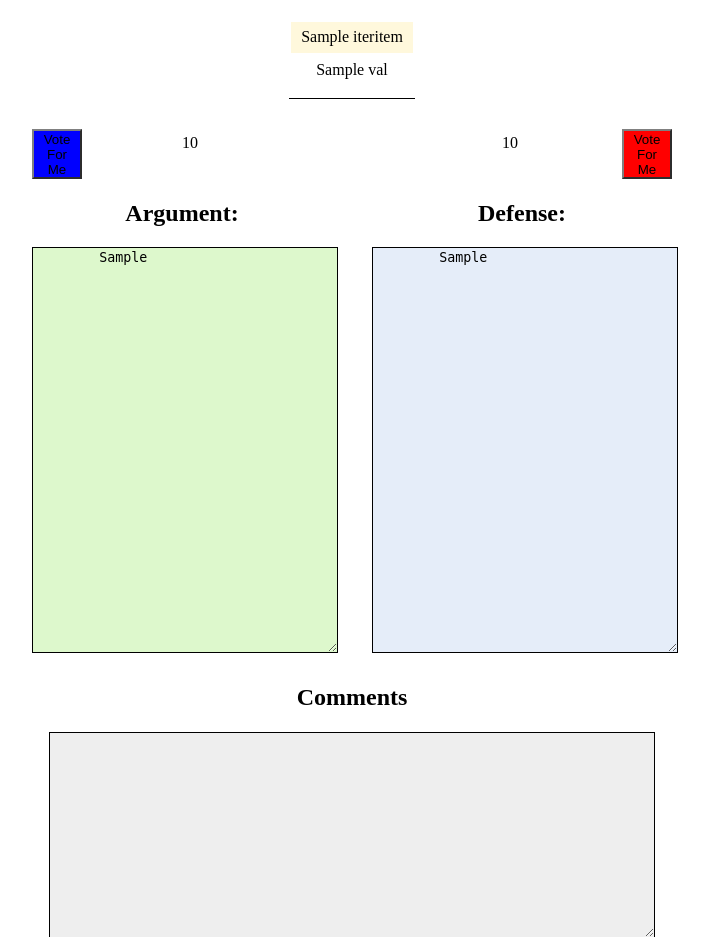
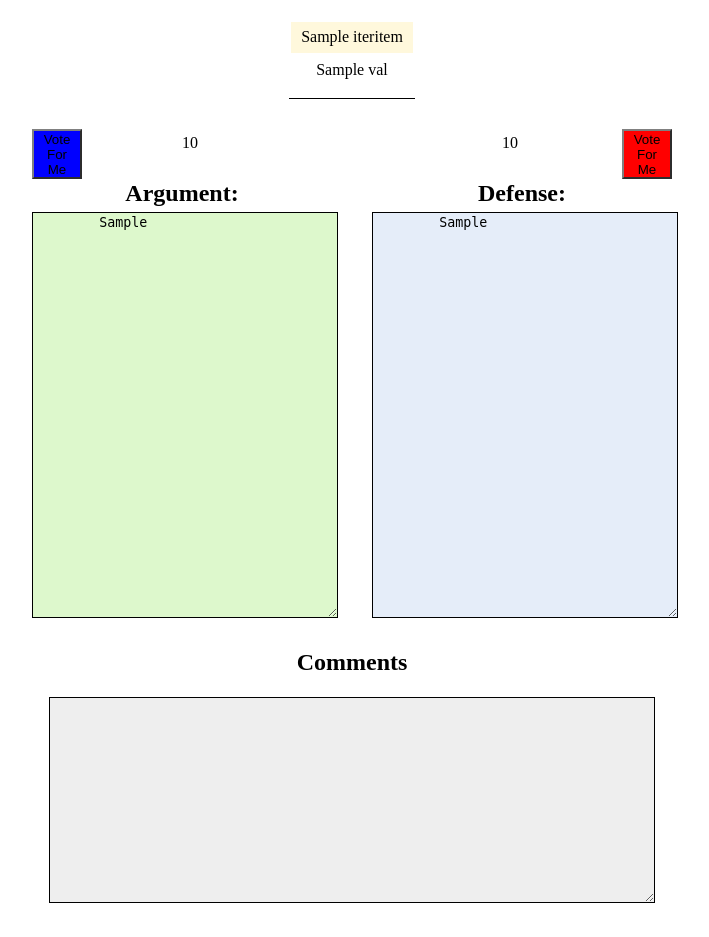
Before and after one commit to ghl3/IveGotBeef, a Flask app: template templates/get_beef.html in a window 1280 px wide. Shown: the part 81-1018 px from the top of the page, without its empty margins (288-997 px from the left). Run offline with Flask 2, Linux system fonts and the light colour scheme; the template is opened without the code that fills it: most values are stand-ins (such as "Sample title", 1, 10 or a date in 2020); some libraries are stand-ins or nearby versions.

Commit message:
Added a bit of styleing to voting buttons and titles of beef, but still needs to be fixed a bit

```diff
--- a/static/style.css
+++ b/static/style.css
@@ -378,6 +378,11 @@ button.Vote.VoteRight {
   width: 300px;
   float: left;
   text-align: center;
+}
+
+.ArgumentTitle{
+  margin-bottom: 5px;
+  margin-top: 0px;
 }
 
 .Argument.Left {
--- a/templates/get_beef.html
+++ b/templates/get_beef.html
@@ -21,25 +21,26 @@
 
 <div style="clear:both;"></div>
 
-<div id="VoteWrapper">
+<div id="VoteWrapper" style="margin-bottom: -50px;">
   <button class="Vote VoteLeft">Vote For Me</button>
   <div id="VotesTotalLeft">{{ VotesFor }}</div>
   <div id="VotesTotalRight">{{ VotesAgainst }}</div>
   <button class="Vote VoteRight">Vote For Me</button>
+  <div style="clear:both;"></div>
 </div>
 
 <div id="Argument_Container">
   <div id="Argument_Wrapper">
 
     <div class="Argument Left">
-      <h2>Argument:</h2>
+      <h2 class="ArgumentTitle" >Argument:</h2>
       <textarea class="Content" {% if beef_owner %} redonly="false" {% else %} readonly="true" {% endif %} >
 	{{ argument_left }}
       </textarea>
     </div>
 
     <div class="Argument Right">
-      <h2>Defense:</h2>
+      <h2 class="ArgumentTitle">Defense:</h2>
       <textarea class="Content" {% if beef_owner %} redonly="false" {% else %} readonly="true" {% endif %} >
 	{{ argument_right }}
       </textarea>
```
